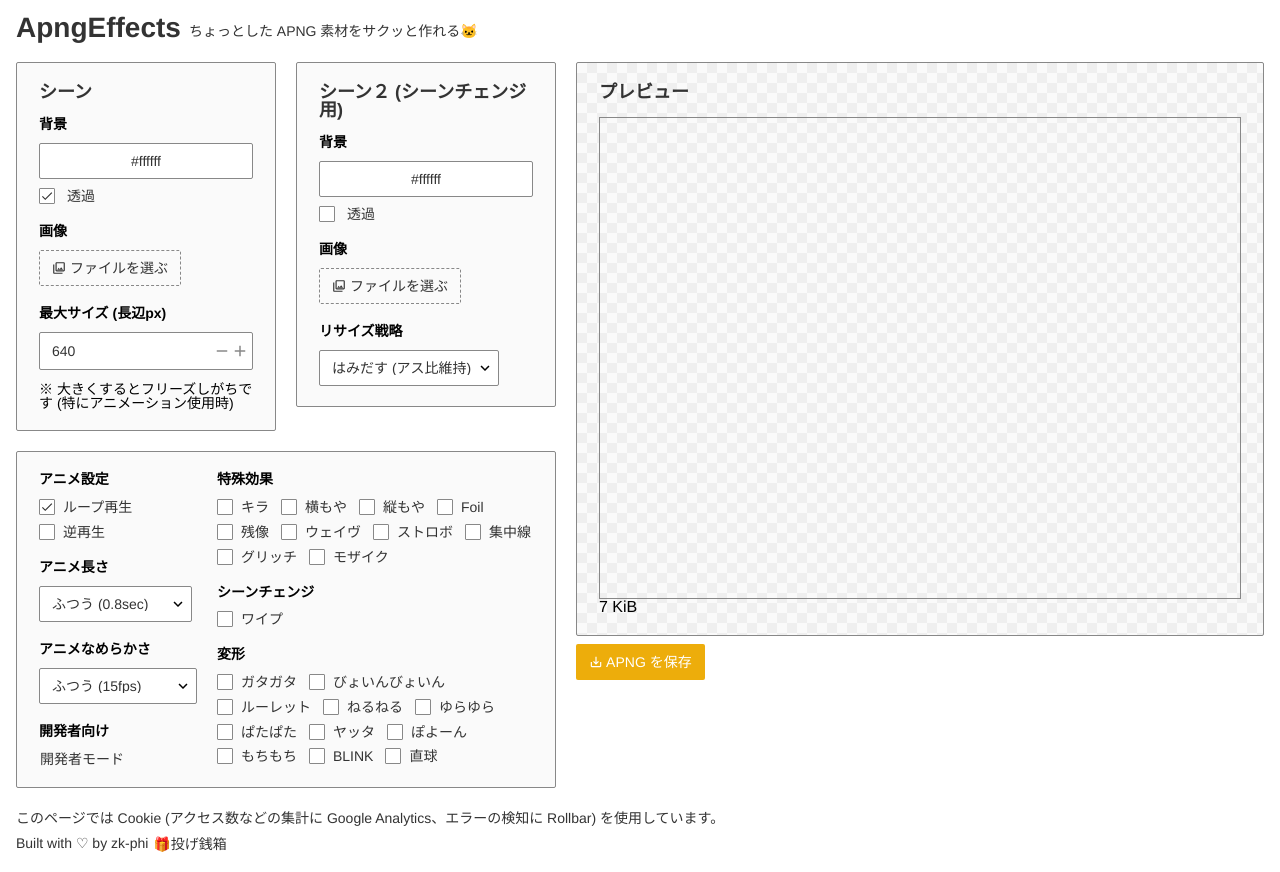
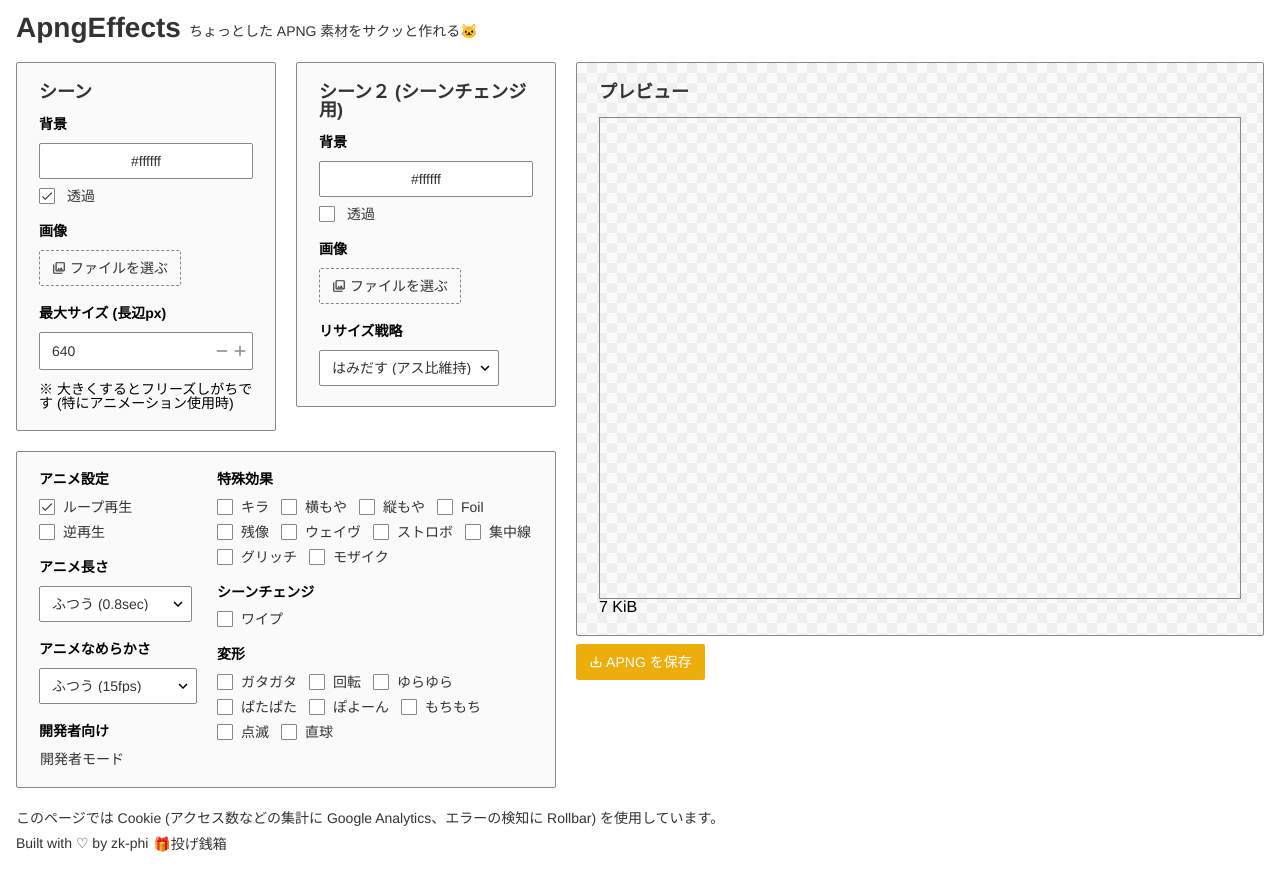
Before and after one commit to zk-phi/ApngEffects, a Vue app: page / in a window 1280 px wide. Built offline with nearby package versions, Linux system fonts and the light colour scheme; the HTML template or start-up script is replaced by a standard one.

Commit message:
Remove some effects

```diff
--- a/src/constants/effects.ts
+++ b/src/constants/effects.ts
@@ -1,13 +1,10 @@
 import effectBlink from "../effects/blink";
 import effectPatapata from "../effects/patapata";
 import effectRoulette from "../effects/roulette";
-import effectNeruneru from "../effects/neruneru";
 import effectGatagata from "../effects/gatagata";
-import effectYatta from "../effects/yatta";
 import effectPoyon from "../effects/poyon";
 import effectMotimoti from "../effects/motimoti";
 import effectYurayura from "../effects/yurayura";
-import effectZoom from "../effects/zoom";
 import effectStraight from "../effects/straight";
 
 export default [
@@ -15,15 +12,12 @@ export default [
     label: "変形",
     effects: [
       { label: "ガタガタ", value: effectGatagata },
-      { label: "びょいんびょいん", value: effectZoom },
-      { label: "ルーレット", value: effectRoulette },
-      { label: "ねるねる", value: effectNeruneru },
+      { label: "回転", value: effectRoulette },
       { label: "ゆらゆら", value: effectYurayura },
       { label: "ぱたぱた", value: effectPatapata },
-      { label: "ヤッタ", value: effectYatta },
       { label: "ぽよーん", value: effectPoyon },
       { label: "もちもち", value: effectMotimoti },
-      { label: "BLINK", value: effectBlink },
+      { label: "点滅", value: effectBlink },
       { label: "直球", value: effectStraight },
     ],
   },
--- a/src/effects/neruneru.ts
+++ /dev/null
@@ -1,10 +0,0 @@
-import { Effect } from "../types";
-
-const effectNeruneru: Effect = (keyframe, ctx, cellWidth, cellHeight) => {
-  ctx.translate(
-    Math.cos(Math.PI * 2 * keyframe) * 0.05 * cellWidth,
-    Math.sin(Math.PI * 2 * keyframe) * 0.05 * cellHeight,
-  );
-};
-
-export default effectNeruneru;
--- a/src/effects/yatta.ts
+++ /dev/null
@@ -1,15 +0,0 @@
-import { Effect } from "../types";
-
-const effectYatta: Effect = (keyframe, ctx, cellWidth, cellHeight) => {
-  if (keyframe >= 0.5) {
-    /* flip */
-    ctx.translate(cellWidth, 0);
-    ctx.scale(-1, 1);
-  }
-  ctx.translate(cellWidth / 2, cellHeight / 2);
-  ctx.rotate(0.1);
-  ctx.translate(-cellWidth / 2, -cellHeight / 2);
-  ctx.translate(0, cellHeight / 16 * Math.sin(8 * Math.PI * keyframe));
-};
-
-export default effectYatta;
--- a/src/effects/zoom.ts
+++ /dev/null
@@ -1,8 +0,0 @@
-import { Effect } from "../types";
-
-const effectZoom: Effect = (keyframe, ctx, cellWidth, cellHeight) => {
-  const zoom = Math.abs(keyframe - 0.5) * 2 - 0.5;
-  ctx.transform(1 + zoom, 0, 0, 1 + zoom, -cellWidth / 2 * zoom, -cellHeight / 2 * zoom);
-};
-
-export default effectZoom;
```
